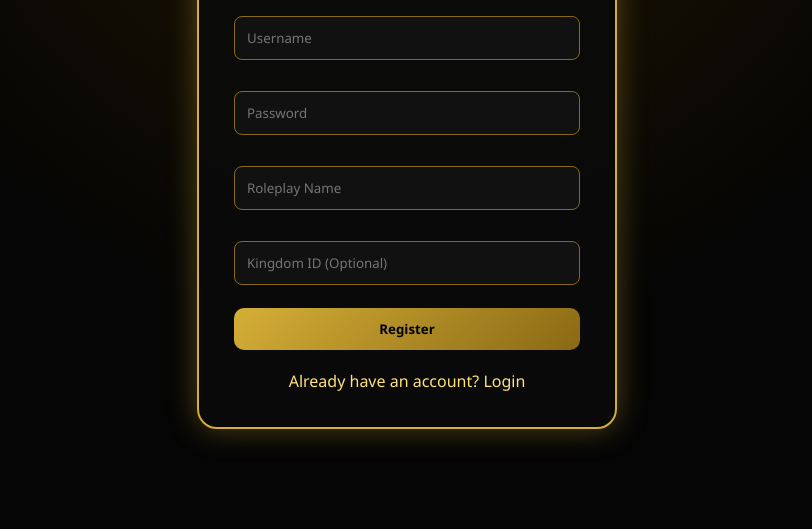
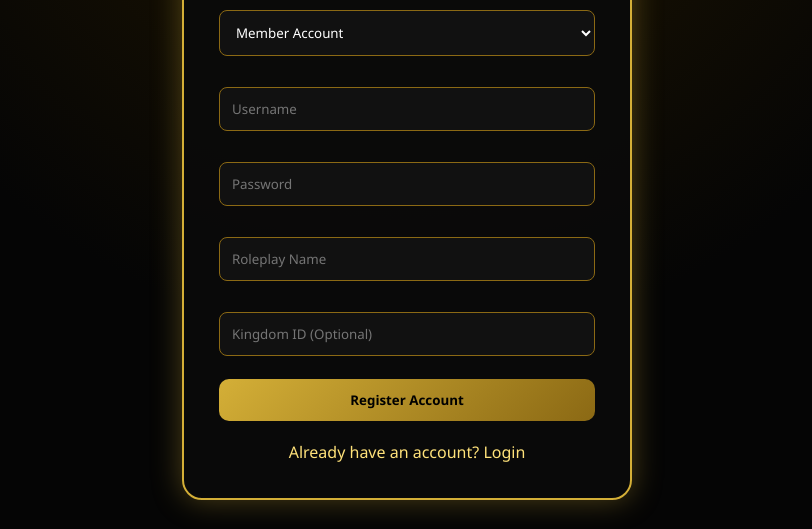
Before and after one commit to webbyfoxxy/ProjectAstravere, a plain HTML site: page register.html in a window 1280 px wide. Shown: the part 271-800 px from the top of the page, without its empty margins (233-1045 px from the left). Drawn offline with Linux system fonts and the light colour scheme.

Commit message:
register.html

```diff
--- a/register.html
+++ b/register.html
@@ -1,33 +1,7 @@
-<!DOCTYPE html>
-<html lang="en">
-<head>
-    <meta charset="UTF-8">
-    <meta name="viewport" content="width=device-width, initial-scale=1.0">
-    <title>Register</title>
-    <link rel="stylesheet" href="style.css">
-</head>
-<body class="auth-page">
-    <div class="auth-box">
-        <div class="auth-logo">⚔️</div>
-        <h1 class="auth-title">Member Registration</h1>
-        <div class="form-group"><input type="text" id="username" placeholder="Username"></div>
-        <div class="form-group"><input type="password" id="password" placeholder="Password"></div>
-        <div class="form-group"><input type="text" id="roleplayName" placeholder="Roleplay Name"></div>
-        <div class="form-group"><input type="text" id="kingdomId" placeholder="Kingdom ID (Optional)"></div>
-        <button onclick="registerUser()" style="width:100%;">Register</button>
-        <div class="auth-footer"><a href="index.html">Already have an account? Login</a></div>
-    </div>
-    <script src="api.js"></script>
-    <script>
-        async function registerUser() {
-            const u = document.getElementById('username').value;
-            const p = document.getElementById('password').value;
-            const rp = document.getElementById('roleplayName').value;
-            const k = document.getElementById('kingdomId').value;
-            const res = await register(u, p, rp, k);
-            if (res.success) { alert("Success! Please login."); window.location.href = "index.html"; }
-            else alert(res.message);
-        }
-    </script>
-</body>
-</html>
+<!DOCTYPE html><html><head><title>System Registration</title><link rel="stylesheet" href="style.css"></head>
+<body class="auth-page"><div class="auth-box" style="width:450px;"><div class="auth-logo">⚜️</div><h1 class="imperial-title">REGISTER</h1><div class="gold-line"></div><div class="form-group"><label>Select Account Type</label><select id="accType" onchange="toggleFields()"><option value="Member">Member Account</option><option value="Creator">Creator Account</option><option value="Treasury">Treasury Account</option><option value="Inventory">Inventory Account</option></select></div><div id="dynamicFields"></div><div class="form-group" id="keyField" style="display:none;"><input type="text" id="authKey" placeholder="Required Key"></div><button onclick="submitRegistration()">Register Account</button><div class="auth-footer"><a href="index.html">Already have an account? Login</a></div></div>
+<script src="api.js"></script><script>
+function toggleFields(){const t=document.getElementById('accType').value,f=document.getElementById('dynamicFields'),k=document.getElementById('keyField'),kInput=document.getElementById('authKey');if(t==="Member"||t==="Creator"){f.innerHTML=`<div class="form-group"><input type="text" id="username" placeholder="Username"></div><div class="form-group"><input type="password" id="password" placeholder="Password"></div><div class="form-group"><input type="text" id="roleplayName" placeholder="Roleplay Name"></div><div class="form-group"><input type="text" id="kingdomId" placeholder="Kingdom ID (Optional)"></div>`;k.style.display=(t==="Creator")?'block':'none';kInput.placeholder="Creator Key";}else{f.innerHTML=`<div class="form-group"><input type="text" id="accName" placeholder="Account Name (e.g., Royal Vault)"></div><div class="form-group"><input type="text" id="accDesc" placeholder="Description"></div>`;k.style.display='block';kInput.placeholder=(t==="Treasury")?"Treasury Key":"Inventory Key";}}
+async function submitRegistration(){const t=document.getElementById('accType').value,k=document.getElementById('authKey')?document.getElementById('authKey').value:"";if(t==="Member"||t==="Creator"){const u=document.getElementById('username').value,p=document.getElementById('password').value,rp=document.getElementById('roleplayName').value,kId=document.getElementById('kingdomId').value||"";if(!u||!p||!rp){alert("Please fill all fields.");return;}const r=(t==="Member")?await register(u,p,rp,kId):await registerCreator(u,p,rp,kId,k);if(r.success){alert(r.message);window.location.href="index.html";}else alert(r.message);}else{const n=document.getElementById('accName').value,d=document.getElementById('accDesc').value;if(!n||!k){alert("Account Name and Key are required.");return;}const r=(t==="Treasury")?await registerTreasury(n,d,k):await registerInventoryAccount(n,d,k);if(r.success){alert(r.message);window.location.href="index.html";}else alert(r.message);}}
+toggleFields();
+</script></body></html>
```
